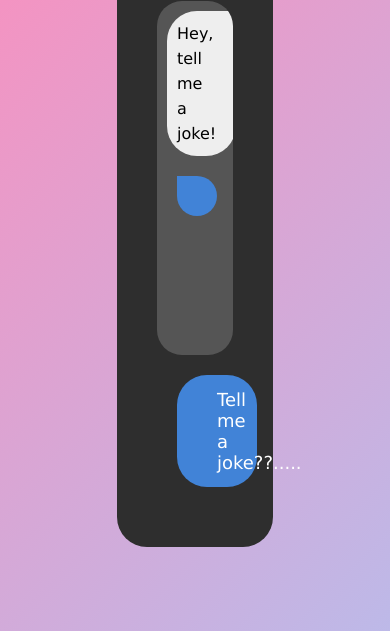
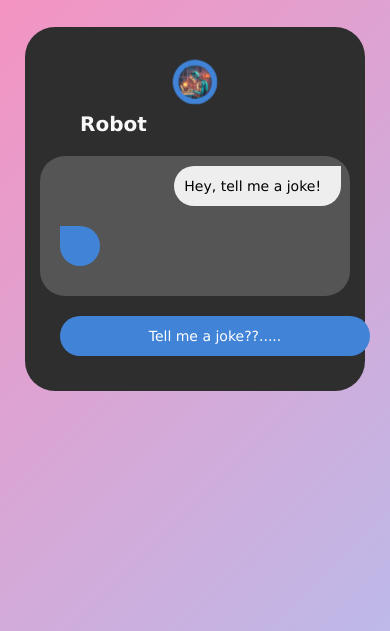
Before and after one commit to msdhinesh45/Robo-joke-generator, a plain HTML site: page index.html in a window 390 px wide. Shown: the part 213-844 px from the top of the page. Drawn offline with Linux system fonts and the light colour scheme; no server answers.

Commit message:
Make Responsive Robot generator

```diff
--- a/styles.css
+++ b/styles.css
@@ -130,3 +130,54 @@ h3{
     background-color: greenyellow;
     color: #4183D7;
 }
+
+/* Add this at the end of your existing CSS */
+
+/* Make container full width on smaller screens */
+@media screen and (max-width: 768px) {
+    .container {
+        width: 90vw;
+        height: auto;
+        padding: 20px;
+    }
+
+    .btn {
+        width: 100%;
+        padding: 12px;
+        font-size: 16px;
+    }
+
+    h3 {
+        font-size: 20px;
+    }
+
+    .avatar {
+        height: 40px;
+        width: 40px;
+    }
+
+    .message {
+        font-size: 14px;
+        line-height: 20px;
+        max-width: 100%;
+    }
+}
+
+@media screen and (max-width: 480px) {
+    .container {
+        padding: 15px;
+    }
+
+    .header {
+        flex-direction: column;
+        align-items: flex-start;
+    }
+
+    .avatar {
+        margin-bottom: 10px;
+    }
+
+    .btn {
+        font-size: 14px;
+    }
+}
```
